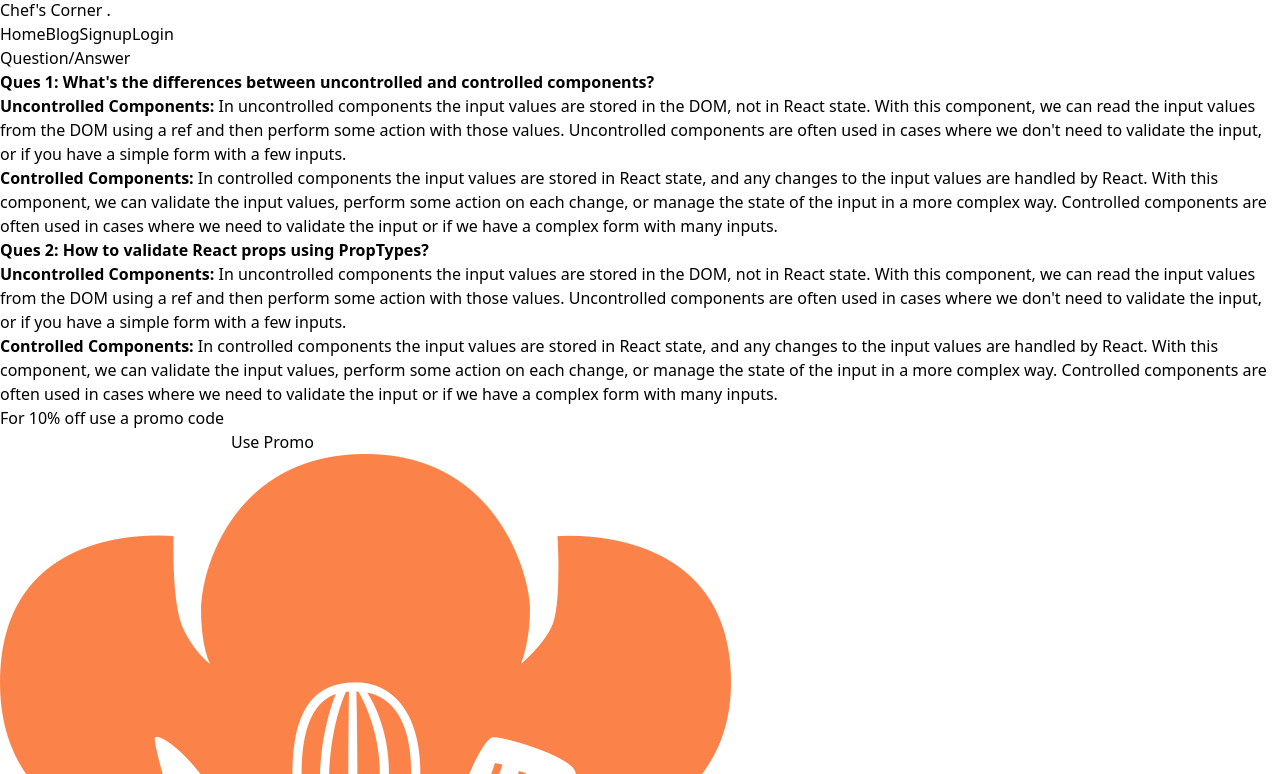
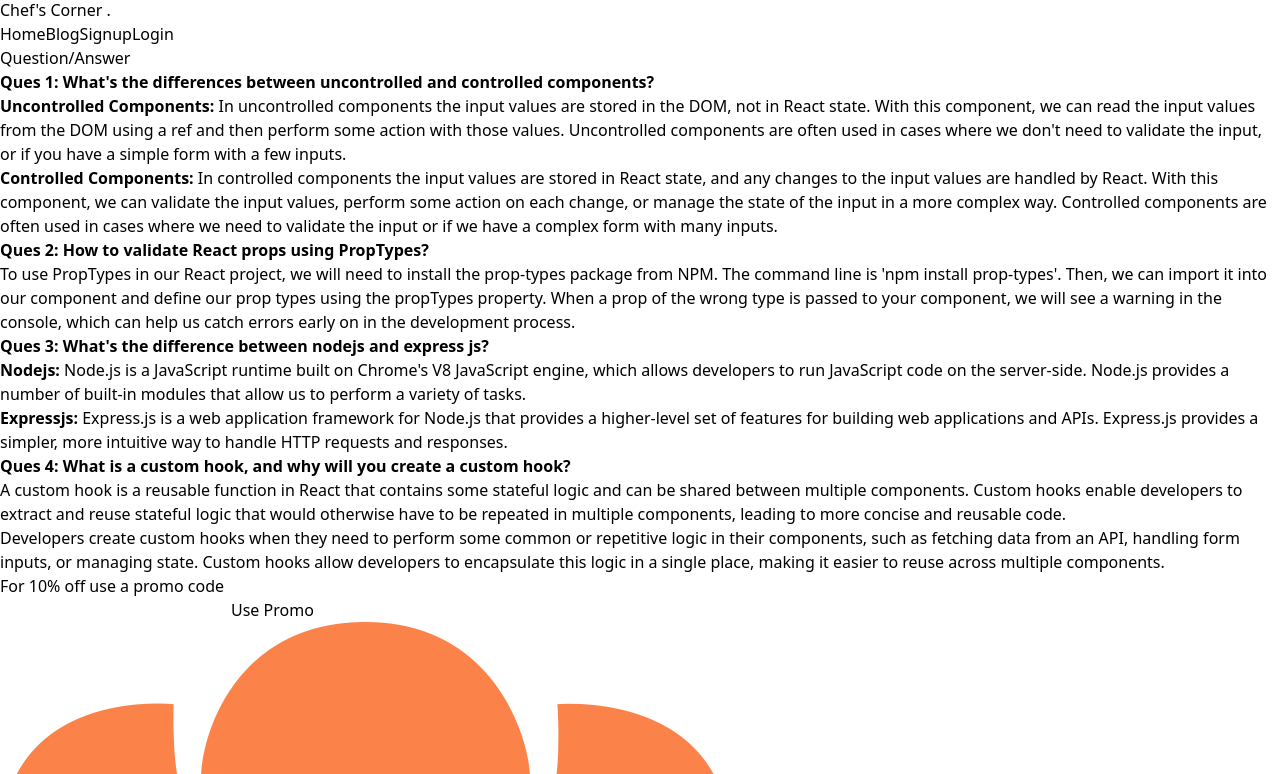
Before and after one commit to akil-tajwar/chefs-corner-client, a React (Vite) app: page /blog in a window 1280 px wide. Shown: the part 605-1379 px from the top of the page. Built offline with nearby package versions, Linux system fonts and the light colour scheme.

Commit message:
blog section done

```diff
--- a/src/Components/Blog/Blog.jsx
+++ b/src/Components/Blog/Blog.jsx
@@ -7,13 +7,22 @@ const Blog = () => {
             <div className='p-6'>
                 <div className='pt-8'>
                     <b className='text-[#fc834b] font-bold'>Ques 1: What's the differences between uncontrolled and controlled components?</b>
-                    <p className='pt-2'><b>Uncontrolled Components:</b> In uncontrolled components the input values are stored in the DOM, not in React state. With this component, we can read the input values from the DOM using a ref and then perform some action with those values. Uncontrolled components are often used in cases where we don't need to validate the input, or if you have a simple form with a few inputs. <br />
-                    <b>Controlled Components: </b>In controlled components the input values are stored in React state, and any changes to the input values are handled by React. With this component, we can validate the input values, perform some action on each change, or manage the state of the input in a more complex way. Controlled components are often used in cases where we need to validate the input or if we have a complex form with many inputs.</p>
+                    <p className='pt-2 text-justify'><b>Uncontrolled Components:</b> In uncontrolled components the input values are stored in the DOM, not in React state. With this component, we can read the input values from the DOM using a ref and then perform some action with those values. Uncontrolled components are often used in cases where we don't need to validate the input, or if you have a simple form with a few inputs. <br />
+                        <b>Controlled Components: </b>In controlled components the input values are stored in React state, and any changes to the input values are handled by React. With this component, we can validate the input values, perform some action on each change, or manage the state of the input in a more complex way. Controlled components are often used in cases where we need to validate the input or if we have a complex form with many inputs.</p>
                 </div>
                 <div className='pt-8'>
                     <b className='text-[#fc834b] font-bold'>Ques 2: How to validate React props using PropTypes?</b>
-                    <p className='pt-2'><b>Uncontrolled Components:</b> In uncontrolled components the input values are stored in the DOM, not in React state. With this component, we can read the input values from the DOM using a ref and then perform some action with those values. Uncontrolled components are often used in cases where we don't need to validate the input, or if you have a simple form with a few inputs. <br />
-                    <b>Controlled Components: </b>In controlled components the input values are stored in React state, and any changes to the input values are handled by React. With this component, we can validate the input values, perform some action on each change, or manage the state of the input in a more complex way. Controlled components are often used in cases where we need to validate the input or if we have a complex form with many inputs.</p>
+                    <p className='pt-2 text-justify'>To use PropTypes in our React project, we will need to install the prop-types package from NPM. The command line is 'npm install prop-types'. Then, we can import it into our component and define our prop types using the propTypes property. When a prop of the wrong type is passed to your component, we will see a warning in the console, which can help us catch errors early on in the development process.</p>
+                </div>
+                <div className='pt-8'>
+                    <b className='text-[#fc834b] font-bold'>Ques 3: What's the difference between nodejs and express js?</b>
+                    <p className='pt-2 text-justify'><b>Nodejs: </b>Node.js is a JavaScript runtime built on Chrome's V8 JavaScript engine, which allows developers to run JavaScript code on the server-side. Node.js provides a number of built-in modules that allow us to perform a variety of tasks. <br />
+                    <b>Expressjs: </b>Express.js is a web application framework for Node.js that provides a higher-level set of features for building web applications and APIs. Express.js provides a simpler, more intuitive way to handle HTTP requests and responses.</p>
+                </div>
+                <div className='pt-8'>
+                    <b className='text-[#fc834b] font-bold'>Ques 4: What is a custom hook, and why will you create a custom hook?</b>
+                    <p className='pt-2 text-justify'>A custom hook is a reusable function in React that contains some stateful logic and can be shared between multiple components. Custom hooks enable developers to extract and reuse stateful logic that would otherwise have to be repeated in multiple components, leading to more concise and reusable code. <br />
+                    Developers create custom hooks when they need to perform some common or repetitive logic in their components, such as fetching data from an API, handling form inputs, or managing state. Custom hooks allow developers to encapsulate this logic in a single place, making it easier to reuse across multiple components.</p>
                 </div>
             </div>
         </div>
```
